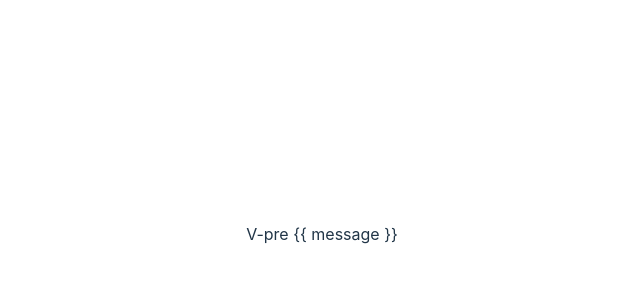
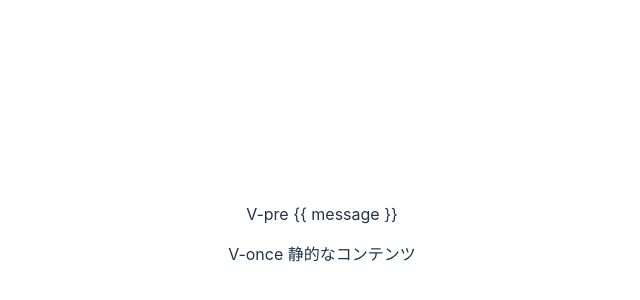
Before and after one commit to 2nofa11/NekoBook, a Vue app: page / in a window 1280 px wide. Shown: the part 166-466 px from the top of the page, without its empty margins (318-958 px from the left). Built offline with nearby package versions, Linux system fonts and the light colour scheme.

Commit message:
p89 v-onceで初回だけ評価する

```diff
--- a/src/components/Section12.vue
+++ b/src/components/Section12.vue
@@ -1,5 +1,6 @@
 <template>
   <p :href="url" v-pre>V-pre {{ message }}</p>
+  <p :href="url" v-once>V-once {{ message }}</p>
 </template>
 
 <script lang="ts">
@@ -9,6 +10,7 @@ export default defineComponent({
   data() {
     return {
       message: "静的なコンテンツ",
+      url: "",
     };
   },
 });
```
